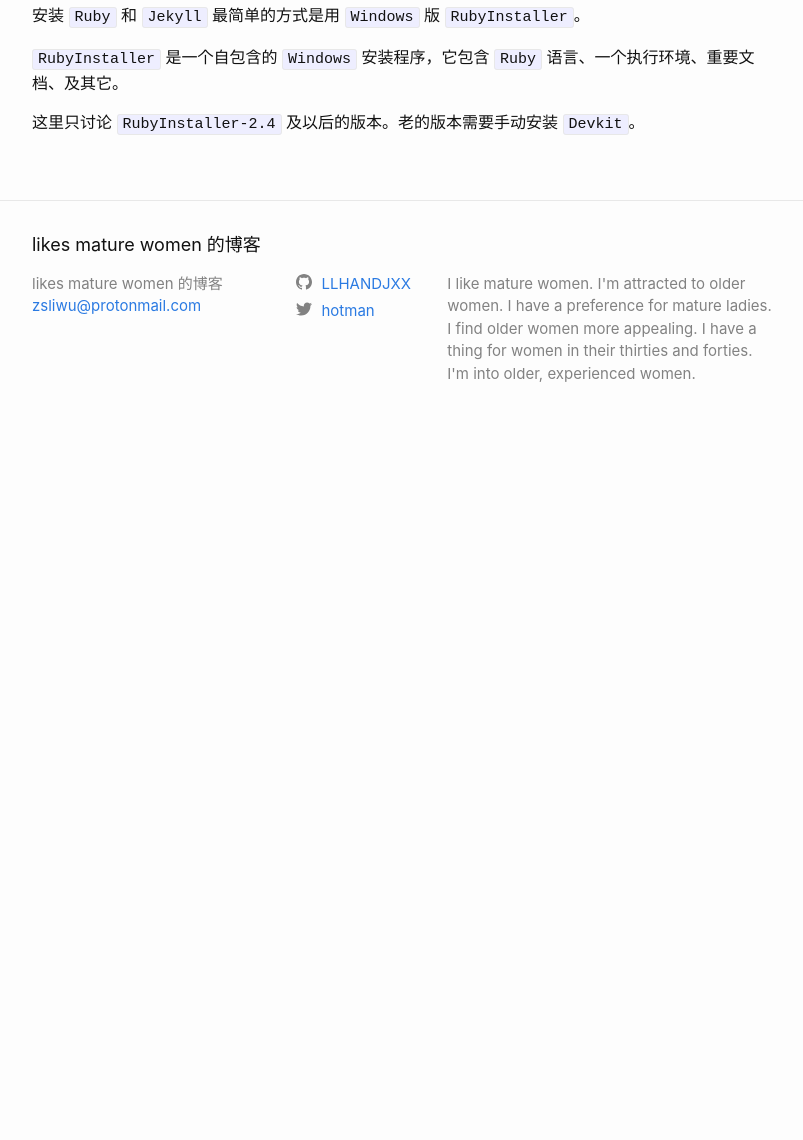
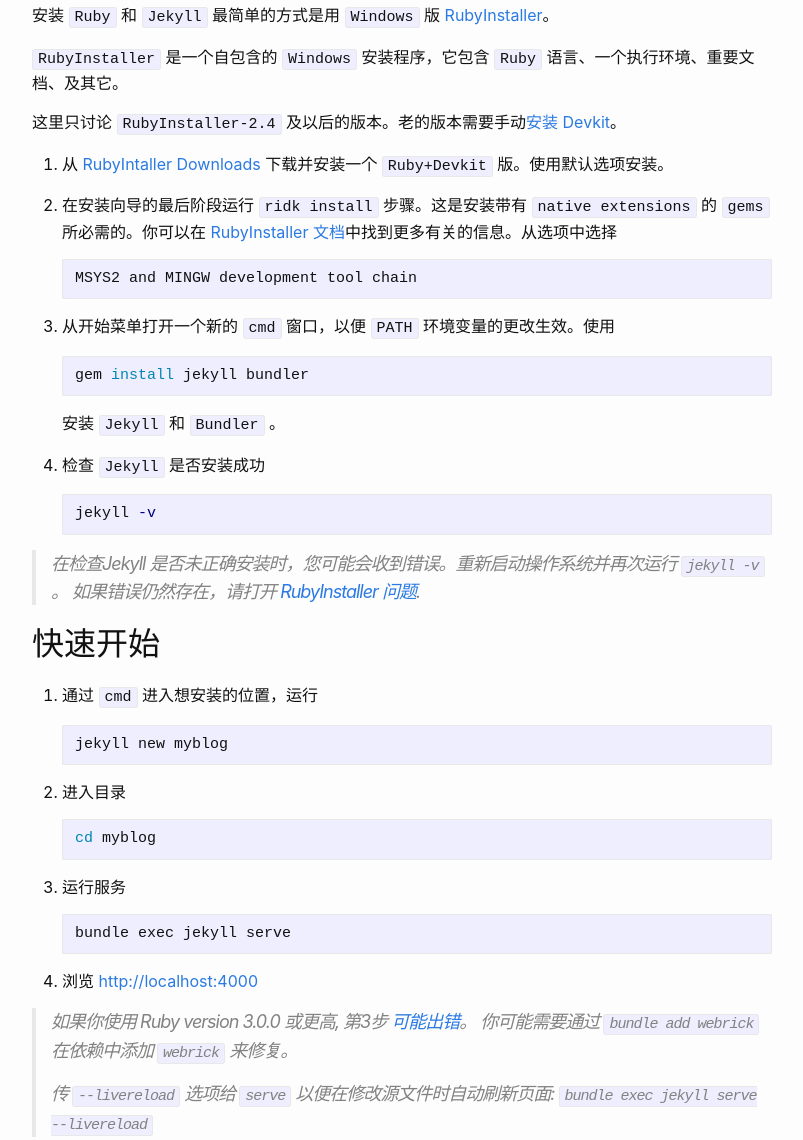
Before and after one commit to LLHANDJXX/LLHANDJXX, a plain HTML site: page jekyll/update/2023/07/23/Jekyll-+-Github-Pages搭建个人免费博客.html in a window 1280 px wide. Shown: the part 355-1495 px from the top of the page, without its empty margins (238-1041 px from the left). Before the commit the page ends 800 px from the top, so only its background shows below. Drawn offline with Linux system fonts and the light colour scheme.

Commit message:
Jekyll + GitHub Pages博客更新完成

```diff
--- a/jekyll/update/2023/07/23/Jekyll-+-Github-Pages搭建个人免费博客.html
+++ b/jekyll/update/2023/07/23/Jekyll-+-Github-Pages搭建个人免费博客.html
@@ -3,9 +3,9 @@
   <meta charset="utf-8">
   <meta http-equiv="X-UA-Compatible" content="IE=edge">
   <meta name="viewport" content="width=device-width, initial-scale=1"><!-- Begin Jekyll SEO tag v2.8.0 -->
-<title>Windows 上安装 Jekyll! | likes mature women 的博客</title>
+<title>Windows 上安装 Jekyll | likes mature women 的博客</title>
 <meta name="generator" content="Jekyll v4.3.2" />
-<meta property="og:title" content="Windows 上安装 Jekyll!" />
+<meta property="og:title" content="Windows 上安装 Jekyll" />
 <meta property="og:locale" content="en_US" />
 <meta name="description" content="虽然 Windows 不是官方支持平台，它可以在适当调整后运行 Jekyll。" />
 <meta property="og:description" content="虽然 Windows 不是官方支持平台，它可以在适当调整后运行 Jekyll。" />
@@ -15,9 +15,9 @@
 <meta property="og:type" content="article" />
 <meta property="article:published_time" content="2023-07-23T00:00:00+08:00" />
 <meta name="twitter:card" content="summary" />
-<meta property="twitter:title" content="Windows 上安装 Jekyll!" />
+<meta property="twitter:title" content="Windows 上安装 Jekyll" />
 <script type="application/ld+json">
-{"@context":"https://schema.org","@type":"BlogPosting","dateModified":"2023-07-23T00:00:00+08:00","datePublished":"2023-07-23T00:00:00+08:00","description":"虽然 Windows 不是官方支持平台，它可以在适当调整后运行 Jekyll。","headline":"Windows 上安装 Jekyll!","mainEntityOfPage":{"@type":"WebPage","@id":"http://localhost:4000/jekyll/update/2023/07/23/Jekyll-+-Github-Pages%E6%90%AD%E5%BB%BA%E4%B8%AA%E4%BA%BA%E5%85%8D%E8%B4%B9%E5%8D%9A%E5%AE%A2.html"},"url":"http://localhost:4000/jekyll/update/2023/07/23/Jekyll-+-Github-Pages%E6%90%AD%E5%BB%BA%E4%B8%AA%E4%BA%BA%E5%85%8D%E8%B4%B9%E5%8D%9A%E5%AE%A2.html"}</script>
+{"@context":"https://schema.org","@type":"BlogPosting","dateModified":"2023-07-23T00:00:00+08:00","datePublished":"2023-07-23T00:00:00+08:00","description":"虽然 Windows 不是官方支持平台，它可以在适当调整后运行 Jekyll。","headline":"Windows 上安装 Jekyll","mainEntityOfPage":{"@type":"WebPage","@id":"http://localhost:4000/jekyll/update/2023/07/23/Jekyll-+-Github-Pages%E6%90%AD%E5%BB%BA%E4%B8%AA%E4%BA%BA%E5%85%8D%E8%B4%B9%E5%8D%9A%E5%AE%A2.html"},"url":"http://localhost:4000/jekyll/update/2023/07/23/Jekyll-+-Github-Pages%E6%90%AD%E5%BB%BA%E4%B8%AA%E4%BA%BA%E5%85%8D%E8%B4%B9%E5%8D%9A%E5%AE%A2.html"}</script>
 <!-- End Jekyll SEO tag -->
 <link rel="stylesheet" href="/assets/main.css"><link type="application/atom+xml" rel="alternate" href="http://localhost:4000/feed.xml" title="likes mature women 的博客" /></head>
 <body><header class="site-header" role="banner">
@@ -40,7 +40,7 @@
         <article class="post h-entry" itemscope itemtype="http://schema.org/BlogPosting">
 
   <header class="post-header">
-    <h1 class="post-title p-name" itemprop="name headline">Windows 上安装 Jekyll!</h1>
+    <h1 class="post-title p-name" itemprop="name headline">Windows 上安装 Jekyll</h1>
     <p class="post-meta">
       <time class="dt-published" datetime="2023-07-23T00:00:00+08:00" itemprop="datePublished">Jul 23, 2023
       </time></p>
@@ -53,11 +53,73 @@
 
 <h3 id="通过-rubyinstaller-安装">通过 RubyInstaller 安装</h3>
 
-<p>安装  <code class="language-plaintext highlighter-rouge">Ruby</code> 和 <code class="language-plaintext highlighter-rouge">Jekyll</code> 最简单的方式是用 <code class="language-plaintext highlighter-rouge">Windows</code> 版 <code class="language-plaintext highlighter-rouge">RubyInstaller</code>。</p>
+<p>安装  <code class="language-plaintext highlighter-rouge">Ruby</code> 和 <code class="language-plaintext highlighter-rouge">Jekyll</code> 最简单的方式是用 <code class="language-plaintext highlighter-rouge">Windows</code> 版 <a href="https://rubyinstaller.org/">RubyInstaller</a>。</p>
 
 <p><code class="language-plaintext highlighter-rouge">RubyInstaller</code> 是一个自包含的 <code class="language-plaintext highlighter-rouge">Windows</code> 安装程序，它包含 <code class="language-plaintext highlighter-rouge">Ruby</code> 语言、一个执行环境、重要文档、及其它。</p>
 
-<p>这里只讨论 <code class="language-plaintext highlighter-rouge">RubyInstaller-2.4</code> 及以后的版本。老的版本需要手动安装 <code class="language-plaintext highlighter-rouge">Devkit</code>。</p>
+<p>这里只讨论 <code class="language-plaintext highlighter-rouge">RubyInstaller-2.4</code> 及以后的版本。老的版本需要手动<a href="https://github.com/oneclick/rubyinstaller/wiki/Development-Kit">安装 Devkit</a>。</p>
+
+<ol>
+  <li>
+    <p>从 <a href="https://rubyinstaller.org/downloads/">RubyIntaller Downloads</a> 下载并安装一个 <code class="language-plaintext highlighter-rouge">Ruby+Devkit</code> 版。使用默认选项安装。</p>
+  </li>
+  <li>
+    <p>在安装向导的最后阶段运行 <code class="language-plaintext highlighter-rouge">ridk install</code> 步骤。这是安装带有 <code class="language-plaintext highlighter-rouge">native extensions</code> 的 <code class="language-plaintext highlighter-rouge">gems</code> 所必需的。你可以在 <a href="https://github.com/oneclick/rubyinstaller2#using-the-installer-on-a-target-system">RubyInstaller 文档</a>中找到更多有关的信息。从选项中选择</p>
+
+    <div class="language-bash highlighter-rouge"><div class="highlight"><pre class="highlight"><code>MSYS2 and MINGW development tool chain
+</code></pre></div>    </div>
+  </li>
+  <li>
+    <p>从开始菜单打开一个新的 <code class="language-plaintext highlighter-rouge">cmd</code> 窗口，以便 <code class="language-plaintext highlighter-rouge">PATH</code> 环境变量的更改生效。使用</p>
+
+    <div class="language-bash highlighter-rouge"><div class="highlight"><pre class="highlight"><code>gem <span class="nb">install </span>jekyll bundler
+</code></pre></div>    </div>
+
+    <p>安装 <code class="language-plaintext highlighter-rouge">Jekyll</code> 和 <code class="language-plaintext highlighter-rouge">Bundler</code> 。</p>
+  </li>
+  <li>
+    <p>检查 <code class="language-plaintext highlighter-rouge">Jekyll</code> 是否安装成功</p>
+
+    <div class="language-bash highlighter-rouge"><div class="highlight"><pre class="highlight"><code>jekyll <span class="nt">-v</span>
+</code></pre></div>    </div>
+  </li>
+</ol>
+
+<blockquote>
+  <p>在检查Jekyll 是否未正确安装时，您可能会收到错误。重新启动操作系统并再次运行 <code class="language-plaintext highlighter-rouge">jekyll -v</code> 。 如果错误仍然存在，请打开 <a href="https://github.com/oneclick/rubyinstaller2/issues/new">RubyInstaller 问题</a>.</p>
+</blockquote>
+
+<h2 id="快速开始">快速开始</h2>
+
+<ol>
+  <li>
+    <p>通过 <code class="language-plaintext highlighter-rouge">cmd</code> 进入想安装的位置，运行</p>
+
+    <div class="language-bash highlighter-rouge"><div class="highlight"><pre class="highlight"><code>jekyll new myblog
+</code></pre></div>    </div>
+  </li>
+  <li>
+    <p>进入目录</p>
+
+    <div class="language-bash highlighter-rouge"><div class="highlight"><pre class="highlight"><code><span class="nb">cd </span>myblog
+</code></pre></div>    </div>
+  </li>
+  <li>
+    <p>运行服务</p>
+
+    <div class="language-plaintext highlighter-rouge"><div class="highlight"><pre class="highlight"><code>bundle exec jekyll serve
+</code></pre></div>    </div>
+  </li>
+  <li>
+    <p>浏览 <a href="http://localhost:4000/">http://localhost:4000</a></p>
+  </li>
+</ol>
+
+<blockquote>
+  <p>如果你使用 Ruby version 3.0.0 或更高, 第3步 <a href="https://github.com/github/pages-gem/issues/752">可能出错</a>。 你可能需要通过 <code class="language-plaintext highlighter-rouge">bundle add webrick</code> 在依赖中添加 <code class="language-plaintext highlighter-rouge">webrick</code> 来修复。</p>
+
+  <p>传 <code class="language-plaintext highlighter-rouge">--livereload</code> 选项给 <code class="language-plaintext highlighter-rouge">serve</code> 以便在修改源文件时自动刷新页面: <code class="language-plaintext highlighter-rouge">bundle exec jekyll serve --livereload</code></p>
+</blockquote>
 
 
   </div><a class="u-url" href="/jekyll/update/2023/07/23/Jekyll-+-Github-Pages%E6%90%AD%E5%BB%BA%E4%B8%AA%E4%BA%BA%E5%85%8D%E8%B4%B9%E5%8D%9A%E5%AE%A2.html" hidden></a>
```
Also changed, not shown: feed.xml (+66 -4 lines), index.html (+19 -53 lines).
